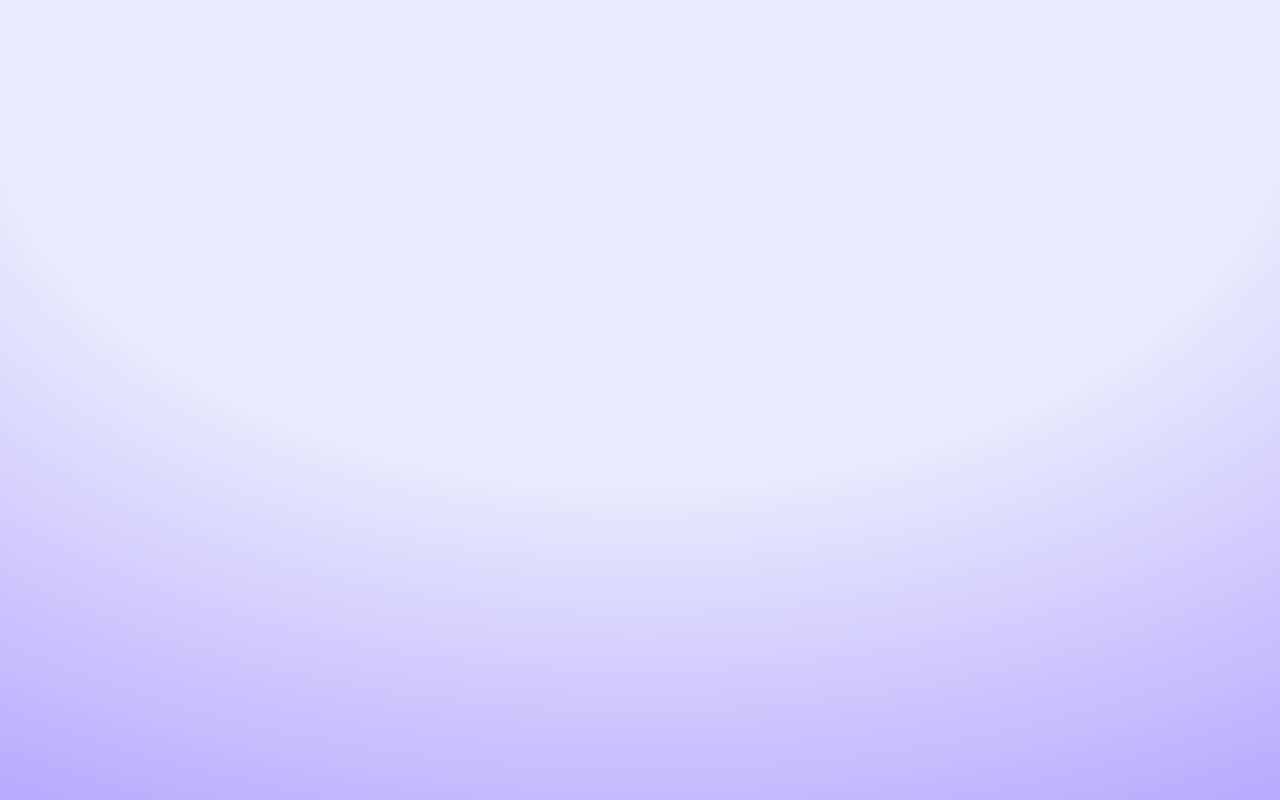
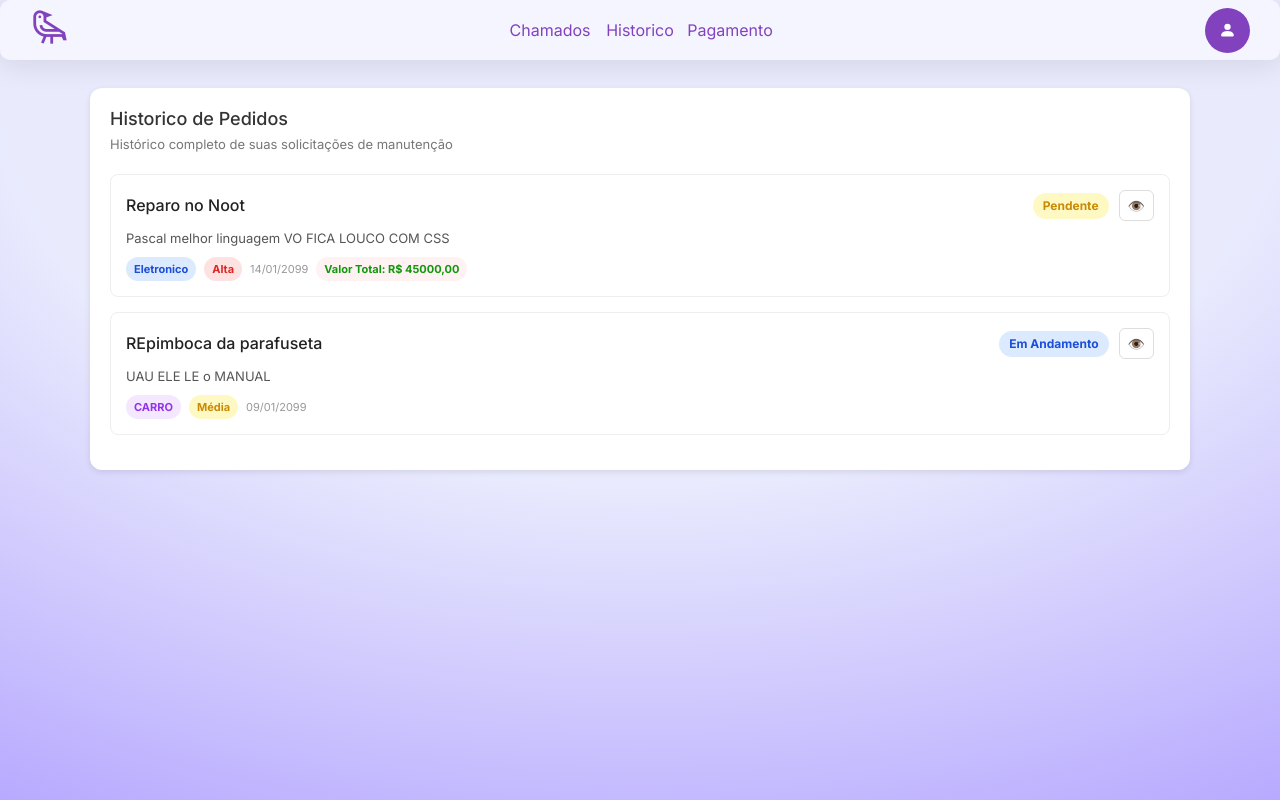
Before and after one commit to NeroPRDO/WEB-II---PROJETO, an Angular app in the folder manutencao-equipamentos/: page /historico in a window 1280 px wide. Before the commit this address led to /. Built offline with nearby package versions, Linux system fonts and the light colour scheme.

Commit message:
Criação de page e rota historico, linkage botão cadastro-atendimento

```diff
--- a/manutencao-equipamentos/src/app/app.routes.ts
+++ b/manutencao-equipamentos/src/app/app.routes.ts
@@ -5,6 +5,7 @@ import { CadastroAtendimento } from './cadastro-atendimento/cadastro-atendimento
 import { Orcamento } from './atendimento/orcamento/orcamento'
 import { VisualizarSolicitacao } from './atendimento/visualizar-solicitacao/visualizar-solicitacao';
 import { PainelFuncinario } from './painel-funcinario/painel-funcinario';
+import { Historico } from './historico/historico';
 
 export const routes: Routes = [
   {
@@ -36,5 +37,10 @@ export const routes: Routes = [
     path: 'solicitacao/:id',
     component: VisualizarSolicitacao,
     title: 'visualizar-solicitacao',
+  },
+  {
+    path: 'historico',
+    component: Historico,
+    title: 'historico',
   }
 ];
--- a/manutencao-equipamentos/src/app/dashboard/dashboard.html
+++ b/manutencao-equipamentos/src/app/dashboard/dashboard.html
@@ -41,7 +41,7 @@
             </a>
         </div>
 
-        <button class="button">+ Solicitação</button>
+        <button class="button" routerLink="cadastro-atendimento">+ Solicitação</button>
     </div>
 
     @if(flag == 'Dash'){
--- a/manutencao-equipamentos/src/app/dashboard/dashboard.ts
+++ b/manutencao-equipamentos/src/app/dashboard/dashboard.ts
@@ -2,7 +2,7 @@ import { Component } from '@angular/core';
 import { CommonModule } from '@angular/common';
 import { RouterLink } from '@angular/router';
 import { NavComponent } from '../shared/Nav/nav';
-import { CadastroAtendimento } from '../cadastro-atendimento/cadastro-atendimento';
+
 
 interface CardOrcamento {
   id: string;
@@ -13,7 +13,7 @@ interface CardOrcamento {
 
 @Component({
   selector: 'app-dashboard',
-  imports: [NavComponent, CadastroAtendimento, RouterLink, CommonModule],
+  imports: [NavComponent, RouterLink, CommonModule],
   templateUrl: './dashboard.html',
   styleUrl: './dashboard.css'
 })
--- /dev/null
+++ b/manutencao-equipamentos/src/app/historico/historico.css
@@ -0,0 +1,378 @@
+section {
+    width: 100%;
+    display: flex;
+    flex-direction: column;
+    align-items: center;
+    padding-bottom: 2rem;
+    padding-left: 3rem;
+    padding-right: 3rem;
+    gap: 1.5rem;
+}
+
+/* Bloco de atividades */
+.activities {
+    width: 1100px;
+    background: #fff;
+    border-radius: 12px;
+    padding: 20px;
+    box-shadow: 0 2px 6px rgba(0, 0, 0, 0.1);
+}
+
+.activities h2 {
+    font-size: 18px;
+    margin-bottom: 5px;
+    color: #333;
+}
+
+.activities p.subtitle {
+    font-size: 13px;
+    color: #777;
+    margin-bottom: 20px;
+}
+
+.activity {
+    border: 1px solid #eee;
+    border-radius: 8px;
+    padding: 15px;
+    margin-bottom: 15px;
+}
+
+.activity h3 {
+    margin: 0;
+    font-size: 16px;
+    color: #222;
+}
+
+.activity .status {
+    font-size: 12px;
+    padding: 4px 10px;
+    border-radius: 20px;
+    font-weight: bold;
+}
+
+.status.pendente {
+    background: #fef9c3;
+    color: #ca8a04;
+}
+
+.status.andamento {
+    background: #dbeafe;
+    color: #1d4ed8;
+}
+
+.activity p {
+    font-size: 13px;
+    color: #666;
+    margin: 6px 0;
+}
+
+.tags {
+    display: flex;
+    gap: 8px;
+    margin-top: 8px;
+    align-items: center;
+    flex-wrap: wrap;
+}
+
+.tag {
+    font-size: 11px;
+    padding: 3px 8px;
+    border-radius: 12px;
+    font-weight: bold;
+}
+
+.tag.eletrica {
+    background: #dbeafe;
+    color: #1d4ed8;
+}
+
+.tag.hidraulica {
+    background: #f3e8ff;
+    color: #9333ea;
+}
+
+.tag.alta {
+    background: #fee2e2;
+    color: #dc2626;
+}
+
+.tag.media {
+    background: #fef9c3;
+    color: #ca8a04;
+}
+
+.tag.data {
+    font-weight: normal;
+    color: #999;
+    background: none;
+    padding: 0;
+}
+
+
+.activities {
+    background: #fff;
+    border-radius: 12px;
+    padding: 20px;
+    box-shadow: 0 2px 6px rgba(0, 0, 0, 0.1);
+    font-family: Arial, sans-serif;
+}
+
+.activities h2 {
+    font-size: 18px;
+    margin-bottom: 5px;
+    color: #333;
+}
+
+.activities .subtitle {
+    font-size: 13px;
+    color: #777;
+    margin-bottom: 20px;
+}
+
+.activity {
+    border: 1px solid #eee;
+    border-radius: 8px;
+    padding: 15px;
+    margin-bottom: 15px;
+}
+
+.activity .header {
+    display: flex;
+    justify-content: space-between;
+    align-items: center;
+    gap: 10px;
+}
+
+.activity h3 {
+    margin: 0;
+    font-size: 16px;
+    color: #222;
+    flex: 1;
+}
+
+.activity p {
+    font-size: 13px;
+    color: #555;
+    margin: 8px 0;
+}
+
+.status {
+    font-size: 12px;
+    padding: 4px 10px;
+    border-radius: 20px;
+    font-weight: bold;
+    white-space: nowrap;
+}
+
+.status.pendente {
+    background: #fef9c3;
+    color: #ca8a04;
+}
+
+.status.andamento {
+    background: #dbeafe;
+    color: #1d4ed8;
+}
+
+.status.concluido {
+    background: #dcfce7;
+    color: #16a34a;
+}
+
+.view {
+    border: 1px solid #ddd;
+    background: #fff;
+    padding: 4px 8px;
+    border-radius: 6px;
+    cursor: pointer;
+    font-size: 14px;
+}
+
+.view:hover {
+    background: #f5f5f5;
+}
+
+.tags {
+    display: flex;
+    gap: 8px;
+    margin-top: 8px;
+    flex-wrap: wrap;
+}
+
+.tag {
+    font-size: 11px;
+    padding: 4px 8px;
+    border-radius: 12px;
+    font-weight: bold;
+}
+
+.tag.eletrica {
+    background: #dbeafe;
+    color: #1d4ed8;
+}
+
+.tag.hidraulica {
+    background: #f3e8ff;
+    color: #9333ea;
+}
+
+.tag.pintura {
+    background: #e0f2fe;
+    color: #0284c7;
+}
+
+.tag.alta {
+    background: #fee2e2;
+    color: #dc2626;
+}
+
+.tag.media {
+    background: #fef9c3;
+    color: #ca8a04;
+}
+
+.tag.baixa {
+    background: #dcfce7;
+    color: #16a34a;
+}
+
+.tag.data {
+    background: none;
+    color: #999;
+    font-weight: normal;
+    padding: 0;
+}
+
+.tag.orcamento {
+    background: #fef2f2;
+    color: #13970e;
+}
+
+
+.orcamentos {
+    background: #fff;
+    border-radius: 12px;
+    padding: 20px;
+    box-shadow: 0 2px 6px rgba(0, 0, 0, 0.1);
+    font-family: Arial, sans-serif;
+}
+
+.orcamentos h2 {
+    font-size: 18px;
+    margin-bottom: 5px;
+    color: #333;
+}
+
+.orcamentos .subtitle {
+    font-size: 13px;
+    color: #777;
+    margin-bottom: 20px;
+}
+
+.orcamento-card {
+    border: 1px solid #eee;
+    border-radius: 10px;
+    padding: 15px;
+}
+
+.orcamento-header {
+    display: flex;
+    justify-content: space-between;
+    align-items: flex-start;
+    margin-bottom: 15px;
+}
+
+.orcamento-header h3 {
+    margin: 0;
+    font-size: 16px;
+    color: #222;
+}
+
+.orcamento-header .descricao {
+    font-size: 13px;
+    color: #555;
+    margin: 4px 0;
+}
+
+.orcamento-header .criado {
+    font-size: 12px;
+    color: #999;
+}
+
+.orcamento-status {
+    text-align: right;
+}
+
+.orcamento-status .valor {
+    margin: 0;
+    font-size: 18px;
+    font-weight: bold;
+    color: #16a34a;
+}
+
+.status {
+    font-size: 12px;
+    padding: 4px 10px;
+    border-radius: 20px;
+    font-weight: bold;
+    display: inline-block;
+}
+
+.status.pendente {
+    background: #fef9c3;
+    color: #ca8a04;
+}
+
+.orcamento-itens {
+    border-top: 1px solid #eee;
+    border-bottom: 1px solid #eee;
+    margin: 15px 0;
+}
+
+.orcamento-itens .item {
+    display: flex;
+    justify-content: space-between;
+    padding: 10px;
+    font-size: 13px;
+    background: #f9fafb;
+    border-bottom: 1px solid #eee;
+}
+
+.orcamento-itens .item:last-child {
+    border-bottom: none;
+}
+
+.orcamento-actions {
+    display: flex;
+    gap: 10px;
+    margin-top: 10px;
+}
+
+.btn {
+    border: none;
+    border-radius: 6px;
+    padding: 8px 14px;
+    cursor: pointer;
+    font-size: 14px;
+    font-weight: bold;
+}
+
+.btn.aprovar {
+    background: #16a34a;
+    color: #fff;
+}
+
+.btn.rejeitar {
+    background: #dc2626;
+    color: #fff;
+}
+
+.btn.pdf {
+    background: #f3f4f6;
+    color: #111;
+    border: 1px solid #ddd;
+}
+
+.btn:hover {
+    opacity: 0.9;
+}
--- /dev/null
+++ b/manutencao-equipamentos/src/app/historico/historico.html
@@ -0,0 +1,39 @@
+<app-nav></app-nav>
+<section>
+    <div class="activities">
+            <h2>Historico de Pedidos</h2>
+            <p class="subtitle">Histórico completo de suas solicitações de manutenção</p>
+
+            <!-- Pedido 1 -->
+            <div class="activity">
+                <div class="header">
+                    <h3>Reparo no Noot</h3>
+                    <span class="status pendente">Pendente</span>
+                    <button class="view">👁️</button>
+                </div>
+                <p>Pascal melhor linguagem VO FICA LOUCO COM CSS</p>
+                <div class="tags">
+                    <span class="tag eletrica">Eletronico</span>
+                    <span class="tag alta">Alta</span>
+                    <span class="tag data">14/01/2099</span>
+                    <span class="tag orcamento">Valor Total: R$ 45000,00</span>
+                </div>
+            </div>
+
+            <!-- Pedido 2 -->
+            <div class="activity">
+                <div class="header">
+                    <h3>REpimboca da parafuseta</h3>
+                    <span class="status andamento">Em Andamento</span>
+                    <button class="view">👁️</button>
+                </div>
+                <p>UAU ELE LE o MANUAL</p>
+                <div class="tags">
+                    <span class="tag hidraulica">CARRO</span>
+                    <span class="tag media">Média</span>
+                    <span class="tag data">09/01/2099</span>
+                </div>
+            </div>
+
+    </div>
+</section>
--- /dev/null
+++ b/manutencao-equipamentos/src/app/historico/historico.ts
@@ -0,0 +1,12 @@
+import { Component } from '@angular/core';
+import { NavComponent } from '../shared/Nav/nav';
+
+@Component({
+  selector: 'app-historico',
+  imports: [NavComponent],
+  templateUrl: './historico.html',
+  styleUrl: './historico.css'
+})
+export class Historico {
+
+}
--- a/manutencao-equipamentos/src/app/shared/Nav/nav.html
+++ b/manutencao-equipamentos/src/app/shared/Nav/nav.html
@@ -9,7 +9,7 @@
     </div>
     <div class="nav-navegacao">
         <a class="menu__link" href="#">Chamados</a>
-        <a class="menu__link" href="#">Historico</a>
+        <a class="menu__link" routerLink="historico">Historico</a>
         <a class="menu__link" href="#">Pagamento</a>
     </div>
     <div class="nav-login">
```
Also changed, not shown: 1 other file (tests, documents, lock files or other folders).
